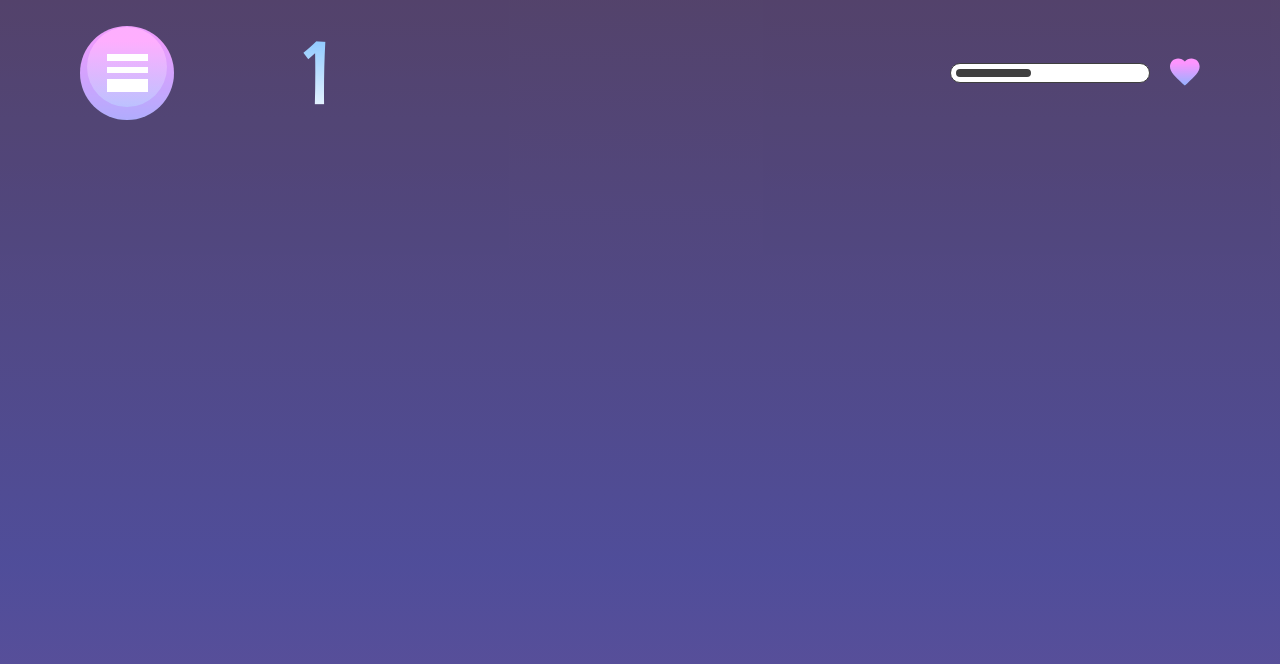
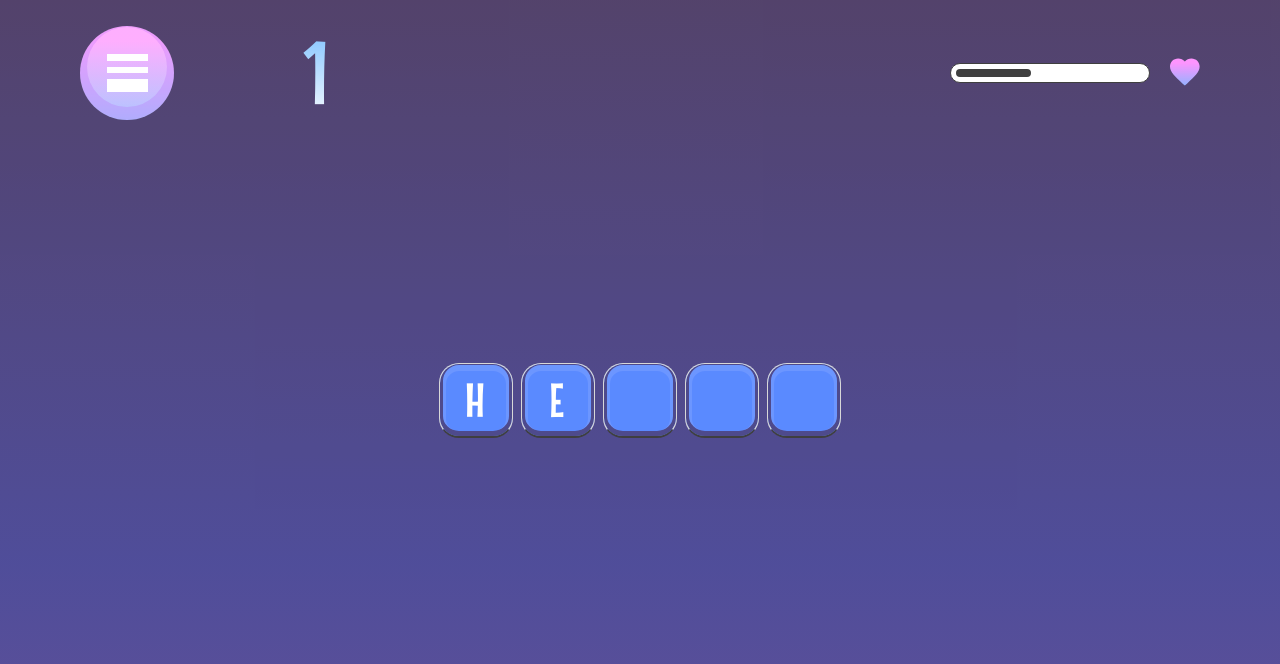
Before and after one commit to huyviet1995/hangman-game, a React (Create React App) app: page /game/1 in a window 1280 px wide. Shown: the top 664 px of the page. Built offline with nearby package versions, Linux system fonts and the light colour scheme.

Commit message:
Create simple puzzle board

```diff
--- a/src/components/ButtonCard/ButtonCard.module.css
+++ b/src/components/ButtonCard/ButtonCard.module.css
@@ -3,12 +3,11 @@
     flex-direction: row;
     justify-content: center;
     align-items: center;
-    padding: 12px 64px;
     gap: 8px;
     top: 0px;
     background: #2463ff;
     box-shadow: inset 0px -2px 0px 3px #140e66, inset 0px 1px 0px 6px #3c74ff;
-    border-radius: 40px;
+    border-radius: 20px;
     width: 100%;
     height: 150px;
 
@@ -22,5 +21,4 @@
     text-transform: uppercase;
     color: #ffffff;
     cursor: pointer;
-
 }
--- a/src/pages/HangmanGame/HangmanGame.tsx
+++ b/src/pages/HangmanGame/HangmanGame.tsx
@@ -3,13 +3,16 @@ import styles from "./HangmanGame.module.css";
 import { useParams } from "react-router-dom";
 import Header from "components/Header/Header";
 import cn from "classnames";
+import PuzzleBoard from "./PuzzleBoard";
 
 const HangmanGame: React.FC = () => {
     const { category } = useParams<{ category: string }>();
     const [health, setHealth] = useState<number>();
+    const [answer, setAnswer] = useState<string>("hello");
+    const [correctLetters, setCorrectLetters] = useState<string[]>(["h", "e"]);
     useEffect(() => {
         setHealth(40);
-    }, [])
+    }, []);
     const handleIconClick = () => {
         console.log("Handle back click heree.....");
     };
@@ -41,6 +44,12 @@ const HangmanGame: React.FC = () => {
             >
                 {healthbarComponent}
             </Header>
+
+            <PuzzleBoard
+                answer={answer}
+                correctLetters={correctLetters}
+                numberOfRows={1}
+            />
         </div>
     );
 };
--- /dev/null
+++ b/src/pages/HangmanGame/PuzzleBoard.module.css
@@ -0,0 +1,22 @@
+.puzzleBoard {
+    display: flex;
+    font-size: 24px;
+    font-weight: bold;
+    flex-direction: column;
+}
+
+.row {
+    display: flex;
+    flex-direction: row;
+    gap: 8px;
+}
+
+.letter {
+    flex: 0 0 auto;
+    width: 40px;
+    height: 40px;
+    text-align: center;
+    border-bottom: 2px solid black;
+    line-height: 40px;
+    font-size: 3rem;
+}
--- /dev/null
+++ b/src/pages/HangmanGame/PuzzleBoard.tsx
@@ -0,0 +1,57 @@
+import React, { useEffect, useState } from "react";
+import styles from "./PuzzleBoard.module.css";
+import ButtonCard from "components/ButtonCard/ButtonCard";
+
+interface PuzzleBoardProps {
+    answer: string;
+    correctLetters: string[];
+    numberOfRows: number;
+}
+
+const PuzzleBoard: React.FC<PuzzleBoardProps> = ({
+    answer,
+    correctLetters,
+    numberOfRows,
+}) => {
+    // States
+    const [rows, setRows] = useState<string[]>([]);
+
+    // Effect
+    useEffect(() => {
+        // Calculate the number of letters per row
+        const lettersPerRow = Math.ceil(answer.length / numberOfRows);
+        const tempRows = [];
+        for (let i = 0; i < numberOfRows; i++) {
+            tempRows.push(
+                answer.slice(i * lettersPerRow, (i + 1) * lettersPerRow)
+            );
+        }
+        setRows(tempRows);
+    }, [numberOfRows, answer]);
+
+    console.log({ rows });
+
+    // Handlers
+    const onButtonClick = () => {
+        console.log("onButtonClick");
+    };
+
+    return (
+        <div className={styles.puzzleBoard}>
+            {rows.map((row, rowIndex) => (
+                <div key={rowIndex} className={styles.row}>
+                    {row.split("").map((char, index) => (
+                        <ButtonCard
+                            key={`${rowIndex}-${index}`}
+                            className={styles.letter}
+                            onClick={onButtonClick}
+                            text={correctLetters.includes(char) ? char : ""}
+                        />
+                    ))}
+                </div>
+            ))}
+        </div>
+    );
+};
+
+export default PuzzleBoard;
```
